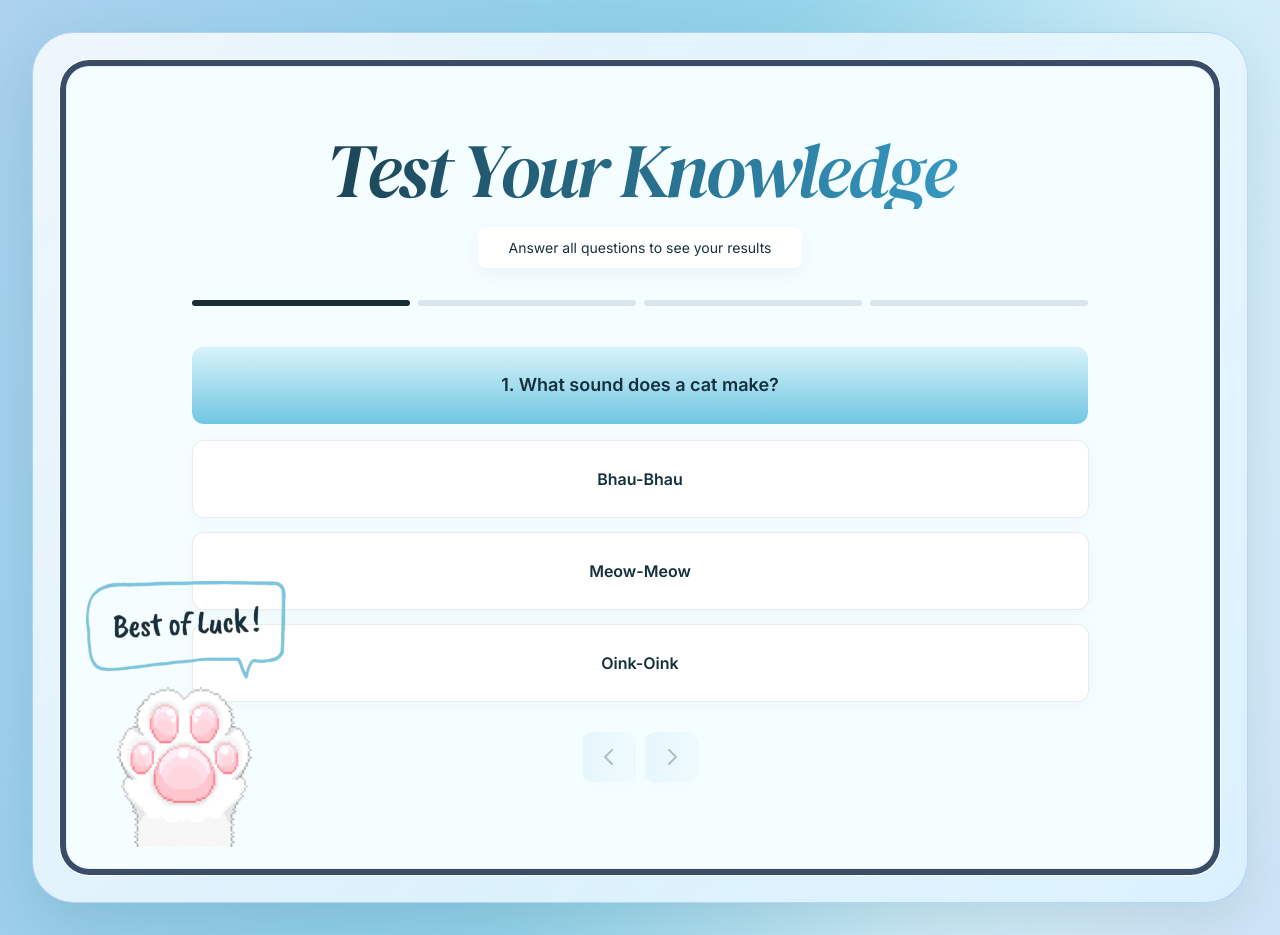
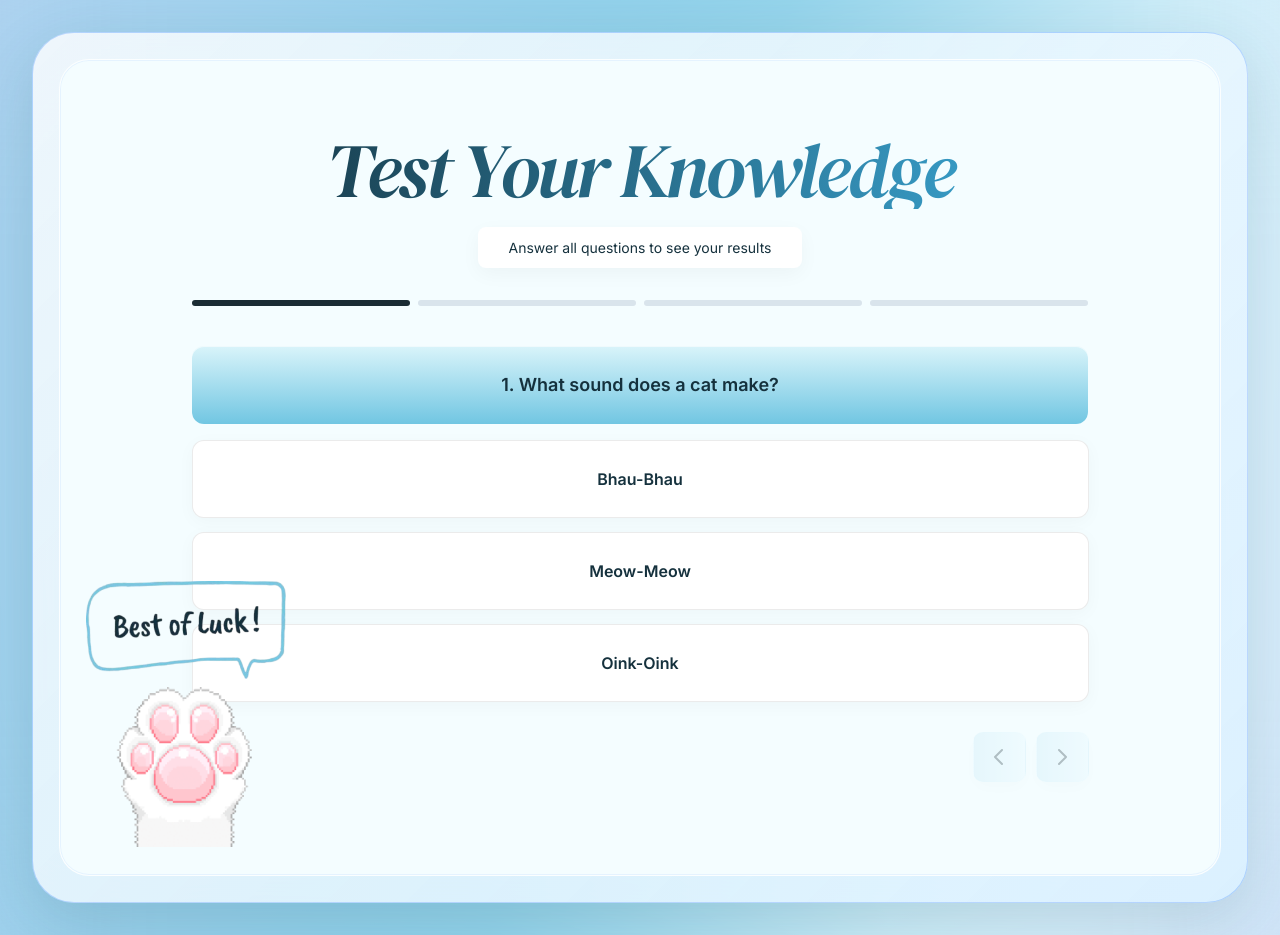
Before and after one commit to tharunK03/QuizApp-UI, a React (Vite) app: page / in a window 1280 px wide. Built offline with nearby package versions, Linux system fonts and the light colour scheme.

Commit message:
Remove dark inner border and move nav arrows right

```diff
--- a/src/index.css
+++ b/src/index.css
@@ -60,10 +60,7 @@ body {
   border-radius: 30px;
   padding: clamp(38px, 5.8vw, 72px) clamp(30px, 6.5vw, 104px) clamp(52px, 6.5vw, 86px);
   border: 1px solid rgba(255, 255, 255, 0.7);
-  box-shadow:
-    inset 0 0 0 6px #3a4d68,
-    inset 0 0 0 7px rgba(0, 0, 0, 0.05),
-    inset 0 0 0 1px rgba(31, 117, 254, 0.07);
+  box-shadow: inset 0 0 0 1px rgba(31, 117, 254, 0.07);
   position: relative;
   min-height: 720px;
 }
@@ -180,16 +177,16 @@ body {
 
 .quiz-nav {
   position: absolute;
-  left: 0;
-  right: 0;
+  right: clamp(16px, 4vw, 48px);
+  left: auto;
   bottom: 10px;
-  width: min(897px, 100%);
+  width: auto;
   height: 50px;
   display: flex;
   justify-content: flex-end;
   align-items: center;
   gap: 10px;
-  margin: 0 auto;
+  margin: 0;
 }
 
 .quiz-paw {
```
